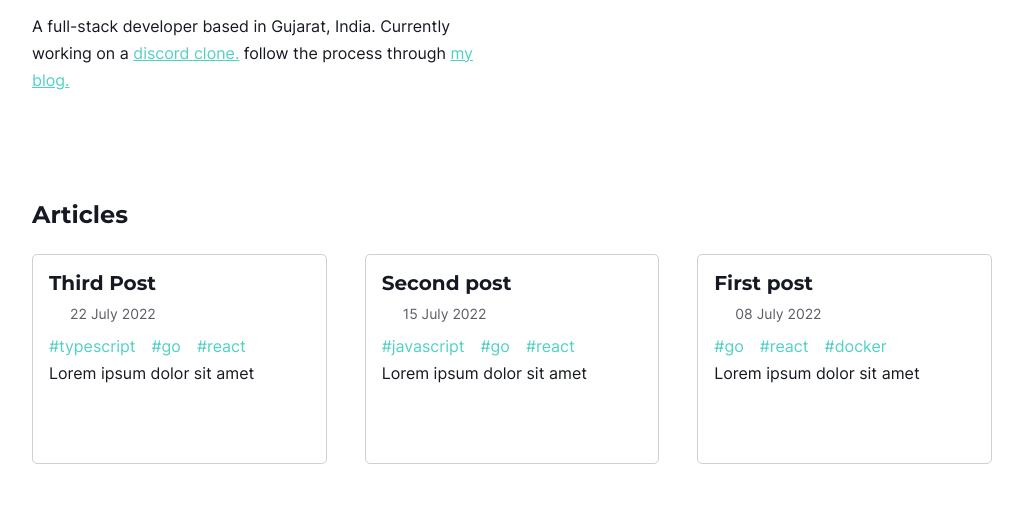
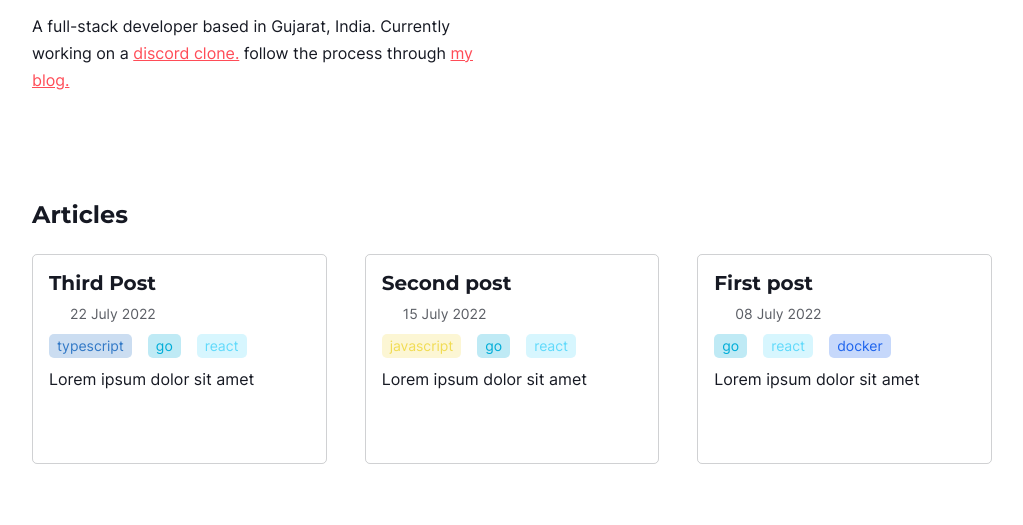
Before and after one commit to mahesh-143/mein-website, an Astro site: page / in a window 1280 px wide. Shown: the part 153-678 px from the top of the page, without its empty margins (128-1151 px from the left). Built offline with nearby package versions, Linux system fonts and the light colour scheme; Astro itself is replaced by a stand-in of ours; some icons are missing.

Commit message:
feat(UI): designed tags

```diff
--- a/src/components/BlogCard.astro
+++ b/src/components/BlogCard.astro
@@ -12,7 +12,7 @@ const { post } = Astro.props;
       <FormattedDate date={post.data.pubDate} />
     </p>
     <div class="tags">
-      {post.data.tags.map((tag: string) => <span>#{tag}</span>)}
+      {post.data.tags.map((tag: string) => <span class="tag" data-tag={tag}>{tag}</span>)}
     </div>
     <p class="blog-card--desc">{post.data.description}</p>
     <div class="spacer"></div>
@@ -37,8 +37,15 @@ const { post } = Astro.props;
   .tags {
     display: flex;
     gap: 1em;
+    margin: 0.5em 0;
   }
-  a {
+  .tag{
+    padding: 0.25rem 0.5rem;
+    border-radius: 5px;
+    font-size: 0.875em;
+    line-height: 16px;
+    }
+ a {
     text-decoration: none;
   }
   .blog-card--desc {
--- a/src/styles/global.css
+++ b/src/styles/global.css
@@ -5,14 +5,32 @@
  */
 
 :root {
-  --accent: #51d1c5;
+  --accent: #ff4c57;
   --primary: 22, 25, 35;
   --background_color: 255, 255, 255;
+
+  /* Background Colors */
+  --tag-bg-golang: #00add840;
+  --tag-bg-react: #61dafb40;
+  --tag-bg-javascript: #f1dc5440;
+  --tag-bg-typescript: #3178c640;
+  --tag-bg-docker: #1d63ed40;
+  --tag-bg-aws: #ff990040;
+  --tag-bg-rust: #f34c240;
+
+  /* Foreground Colors */
+  --tag-fg-golang: #00add8;
+  --tag-fg-react: #61dafb;
+  --tag-fg-javascript: #f1dc54;
+  --tag-fg-typescript: #3178c6;
+  --tag-fg-docker: #1d63ed;
+  --tag-fg-aws: #ff9900;
+  --tag-fg-rust: #f34c24;
 }
 
 .dark {
   --primary: 254, 254, 254;
-  --background_color: 22, 25, 35;
+  --background_color: 1, 1, 1;
 }
 
 @font-face {
@@ -52,6 +70,35 @@ body {
   font-size: 16px;
   font-weight: 500;
   line-height: 1.7;
+}
+
+.tag[data-tag="go"] {
+  background-color: var(--tag-bg-golang);
+  color: var(--tag-fg-golang);
+}
+.tag[data-tag="react"] {
+  background-color: var(--tag-bg-react);
+  color: var(--tag-fg-react);
+}
+.tag[data-tag="javascript"] {
+  background-color: var(--tag-bg-javascript);
+  color: var(--tag-fg-javascript);
+}
+.tag[data-tag="typescript"] {
+  background-color: var(--tag-bg-typescript);
+  color: var(--tag-fg-typescript);
+}
+.tag[data-tag="docker"] {
+  background-color: var(--tag-bg-docker);
+  color: var(--tag-fg-docker);
+}
+.tag[data-tag="aws"] {
+  background-color: var(--tag-bg-aws);
+  color: var(--tag-fg-aws);
+}
+.tag[data-tag="rust"] {
+  background-color: var(--tag-bg-rust);
+  color: var(--tag-fg-rust);
 }
 
 button {
```
